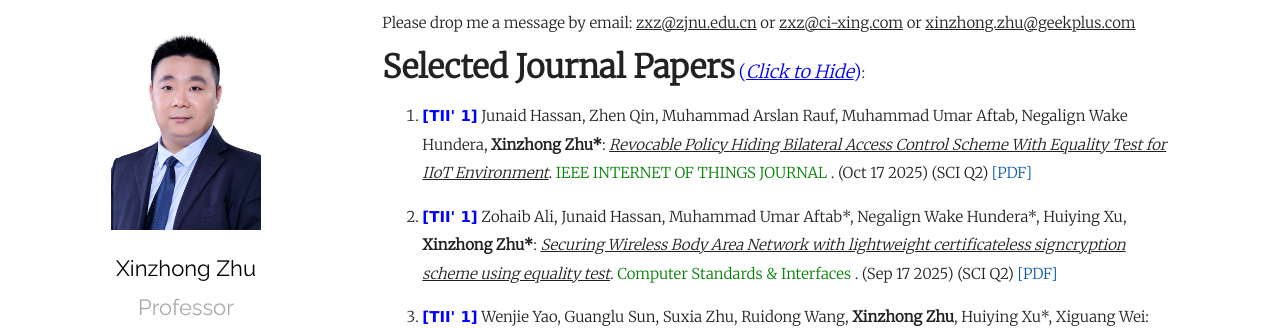
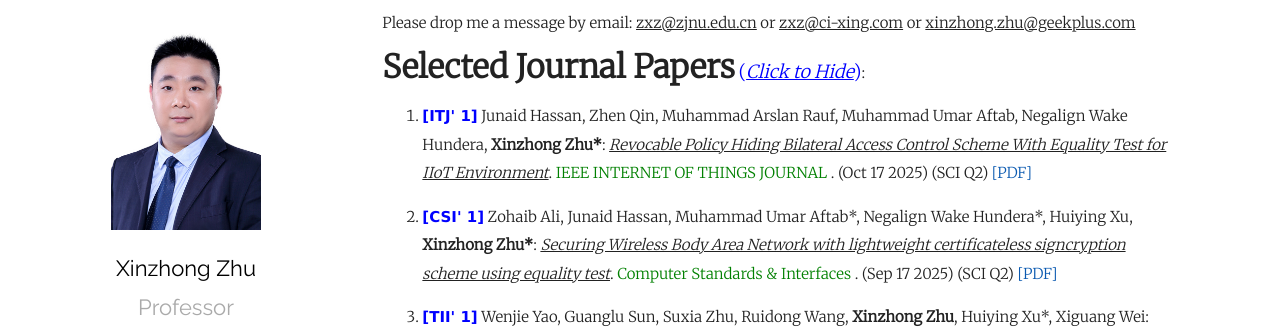
Before and after one commit to xinzhongzhu/xinzhongzhu.github.io, a Jekyll site: the page built from index.md, in a window 1280 px wide and 900 px high, scrolled down 348 px. Shown: the part 153-481 px from the top of the window. Built offline with Jekyll 4.4.1, drawn with Linux system fonts in a browser that asks for light colours.

Commit message:
Update index.md

```diff
--- a/index.md
+++ b/index.md
@@ -17,9 +17,9 @@ Please drop me a message by email: <u>zxz@zjnu.edu.cn</u> or <u>zxz@ci-xing.com<
   <ol>
 
 
- <p style="margin-top: 8px;"><li><font face="verdana" color="blue"><b>[TII' 1]</b></font> Junaid Hassan, Zhen Qin, Muhammad Arslan Rauf, Muhammad Umar Aftab, Negalign Wake Hundera, <b>Xinzhong Zhu*</b>: <i><u>Revocable Policy Hiding Bilateral Access Control Scheme With Equality Test for IIoT Environment</u></i>. <font color="green"> IEEE INTERNET OF THINGS JOURNAL </font> . (Oct 17 2025) (SCI Q2) <a href = "https://xinzhongzhu.github.io/document/RBAC-ET.pdf">[PDF]</a></li></p>
+ <p style="margin-top: 8px;"><li><font face="verdana" color="blue"><b>[ITJ' 1]</b></font> Junaid Hassan, Zhen Qin, Muhammad Arslan Rauf, Muhammad Umar Aftab, Negalign Wake Hundera, <b>Xinzhong Zhu*</b>: <i><u>Revocable Policy Hiding Bilateral Access Control Scheme With Equality Test for IIoT Environment</u></i>. <font color="green"> IEEE INTERNET OF THINGS JOURNAL </font> . (Oct 17 2025) (SCI Q2) <a href = "https://xinzhongzhu.github.io/document/RBAC-ET.pdf">[PDF]</a></li></p>
 
- <p style="margin-top: 8px;"><li><font face="verdana" color="blue"><b>[TII' 1]</b></font> Zohaib Ali, Junaid Hassan, Muhammad Umar Aftab*, Negalign Wake Hundera*, Huiying Xu, <b>Xinzhong Zhu*</b>: <i><u>Securing Wireless Body Area Network with lightweight certificateless signcryption scheme using equality test</u></i>. <font color="green"> Computer Standards & Interfaces </font> . (Sep 17 2025) (SCI Q2) <a href = "https://xinzhongzhu.github.io/document/Securing Wireless Body.pdf">[PDF]</a></li></p>
+ <p style="margin-top: 8px;"><li><font face="verdana" color="blue"><b>[CSI' 1]</b></font> Zohaib Ali, Junaid Hassan, Muhammad Umar Aftab*, Negalign Wake Hundera*, Huiying Xu, <b>Xinzhong Zhu*</b>: <i><u>Securing Wireless Body Area Network with lightweight certificateless signcryption scheme using equality test</u></i>. <font color="green"> Computer Standards & Interfaces </font> . (Sep 17 2025) (SCI Q2) <a href = "https://xinzhongzhu.github.io/document/Securing Wireless Body.pdf">[PDF]</a></li></p>
 
  <p style="margin-top: 8px;"><li><font face="verdana" color="blue"><b>[TII' 1]</b></font> Wenjie Yao, Guanglu Sun, Suxia Zhu, Ruidong Wang, <b>Xinzhong Zhu</b>, Huiying Xu*, Xiguang Wei: <i><u>FedRDA: Representation Deviation Alignment in Heterogeneous Federated Learning</u></i>. <font color="green"> IEEE Transactions on Industrial Informatics</font> . (Nov 2025) (SCI Q1) <a href = "https://xinzhongzhu.github.io/document/FedRDA.pdf">[PDF]</a></li></p>
 
```
